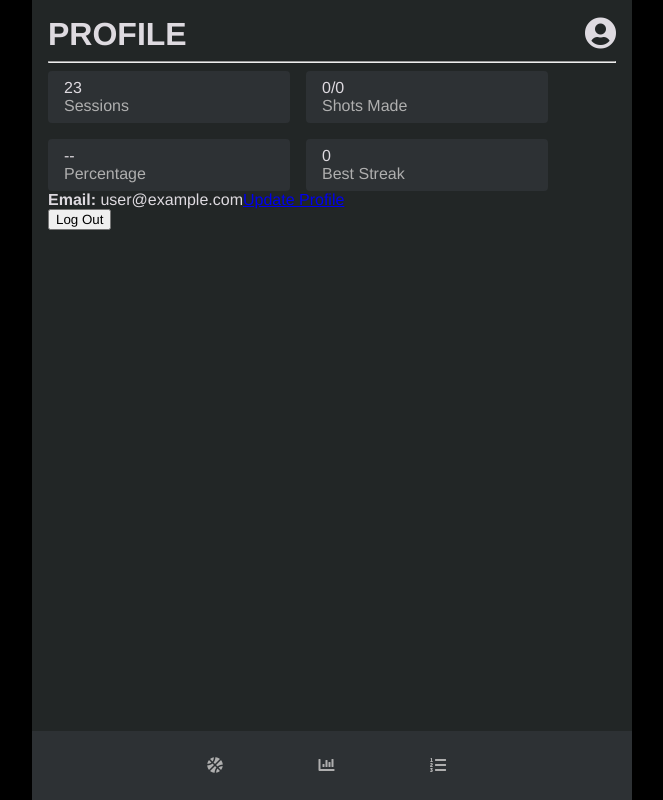
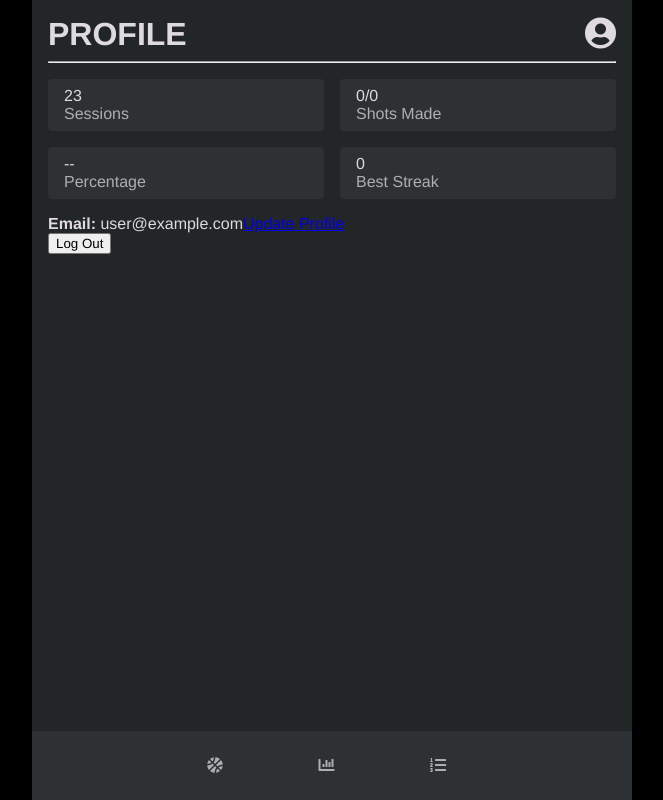
Before and after one commit to jaredami/shot-tracker, a React (Create React App) app: page /profile in a window 1280 px wide. Shown: the whole page, without its empty margins (308-971 px from the left). Built offline with nearby package versions, Linux system fonts and the light colour scheme; no server answers; sample sign-in values are in the browser's storage.

Commit message:
Profile style tweaks

```diff
--- a/src/components/Profile.css
+++ b/src/components/Profile.css
@@ -1,6 +1,5 @@
 .profile-container {
   padding: 0 1rem;
-  max-width: 500px;
 }
 
 .profile-grid {
@@ -8,7 +7,7 @@
   grid-template-columns: 1fr 1fr;
   gap: 1rem;
   place-items: stretch;
-  margin: 0 auto;
+  margin: 1rem auto;
 }
 
 .stat-container {
```
